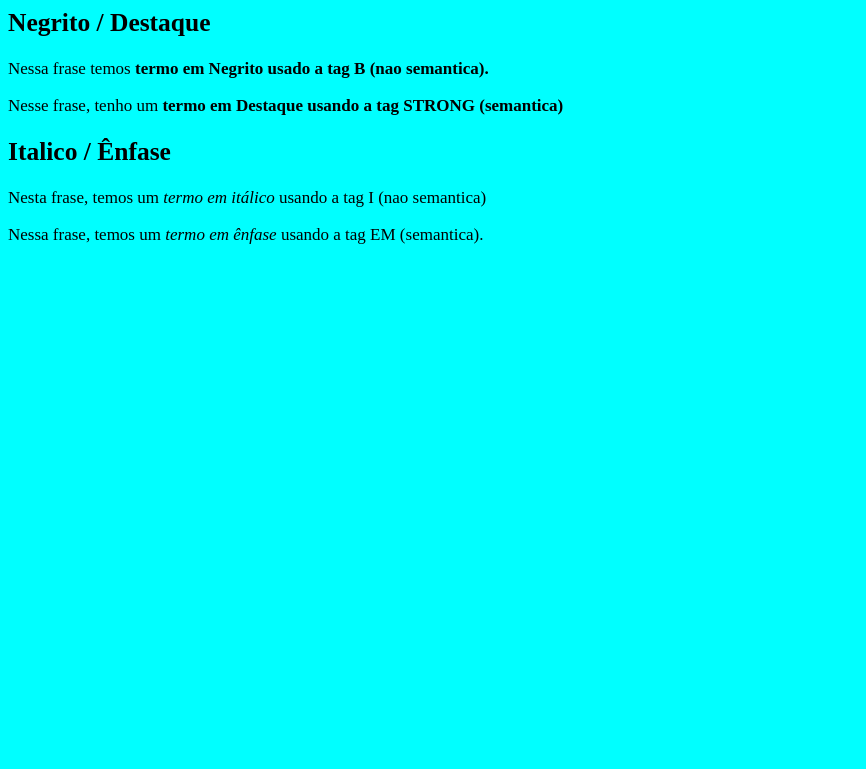
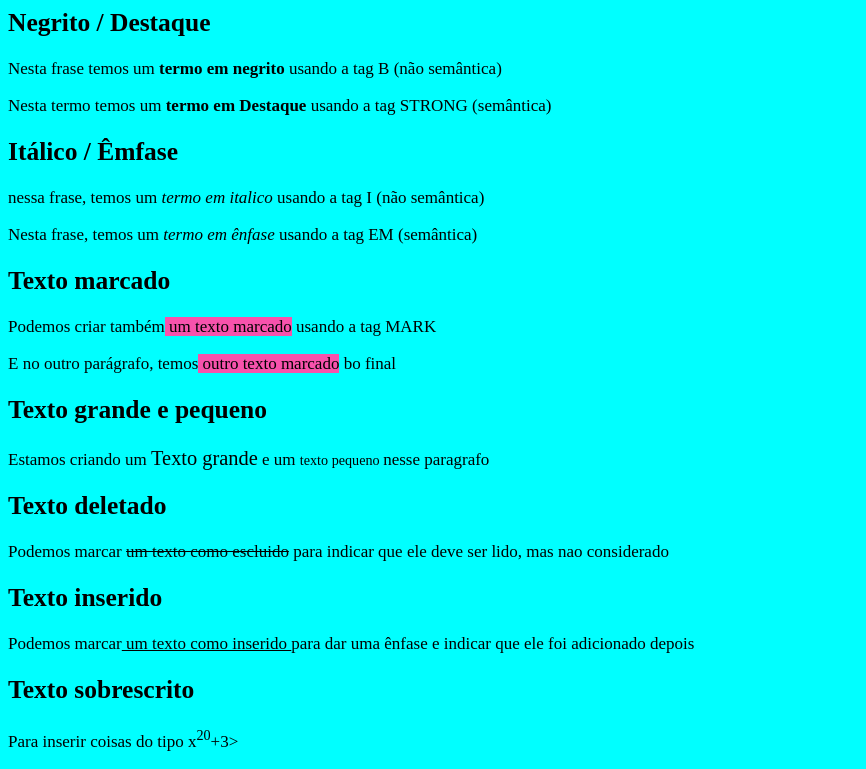
Before and after one commit to thiagobrlima/html, a plain HTML site: page EXERCICIOS/ex008/index.html in a window 1280 px wide. Shown: the part 84-853 px from the top of the page, without its empty margins (0-866 px from the left). Before the commit the page ends 800 px from the top, so only its background shows below. Drawn offline with Linux system fonts and the light colour scheme.

Commit message:
arquivo modificado

```diff
--- a/EXERCICIOS/ex008/index.html
+++ b/EXERCICIOS/ex008/index.html
@@ -4,16 +4,29 @@
     <meta charset="UTF-8">
     <meta http-equiv="X-UA-Compatible" content="IE=edge">
     <meta name="viewport" content="width=device-width, initial-scale=1.0">
-    <title>Fotmataçao de Textos</title>
+    <title>Document</title>
     <link rel="stylesheet" href="stayle.css">
 </head>
 <body>
-    <h1>Principais Formataçoes</h1>
+    <h1>Principai formataçoes</h1>
     <h2>Negrito / Destaque</h2>
-    <p>Nessa frase temos <b>termo em Negrito usado a tag B (nao semantica).</b></p>
-    <p>Nesse frase, tenho um <strong>termo em Destaque usando a tag STRONG (semantica)</strong> </p>
-    <h2>Italico / Ênfase</h2>
-    <p>Nesta frase, temos um <i>termo em itálico</i> usando a tag I (nao semantica)</p>
-    <p>Nessa frase, temos um <em>termo em ênfase</em> usando a tag EM (semantica).</p>
+    <p>Nesta frase temos um <b>termo em negrito</b> usando a tag B (não semântica)</p>
+    <p>Nesta termo temos um <strong>termo em Destaque</strong> usando a tag STRONG (semântica)</p>
+    <h2>Itálico / Êmfase</h2>
+    <p>nessa frase, temos um<I> termo em italico</I> usando a tag  I (não semântica)</p>
+    <p>Nesta frase, temos um<em> termo em ênfase</em> usando a tag EM (semântica)</p>
+    <h2>Texto marcado</h2>
+    <p>Podemos criar também<MARK> um texto marcado</MARK> usando a tag  MARK </p>
+    <p>E no outro parágrafo, temos<mark> outro texto marcado</mark> bo final</p>
+    <h2>Texto grande e pequeno</h2>
+    <p>Estamos criando um <big>Texto grande</big> e um <small>texto pequeno </small>nesse paragrafo</p>
+    <h2>Texto deletado</h2>
+    <p>Podemos marcar <del>um texto como escluido</del> para indicar que ele deve ser lido, mas nao considerado</p>
+    <h2>Texto inserido</h2>
+    <p>Podemos marcar<ins> um texto como inserido </ins>para dar uma ênfase e indicar que ele foi adicionado depois</p>
+    <h2>Texto sobrescrito</h2>
+    <p>Para inserir coisas do tipo x<sup>20</sup>+3>
+    <h2>texto subscrito</h2>
+    <p>para inserir do tipo H<sub>2</sub>0</p>
 </body>
 </html>
--- a/EXERCICIOS/ex008/stayle.css
+++ b/EXERCICIOS/ex008/stayle.css
@@ -5,5 +5,7 @@ body {
 }
 h1{
     text-align: center;
-    align-items: 18px;
 }
+mark{
+    background-color: rgb(247, 82, 172);
+}
```
